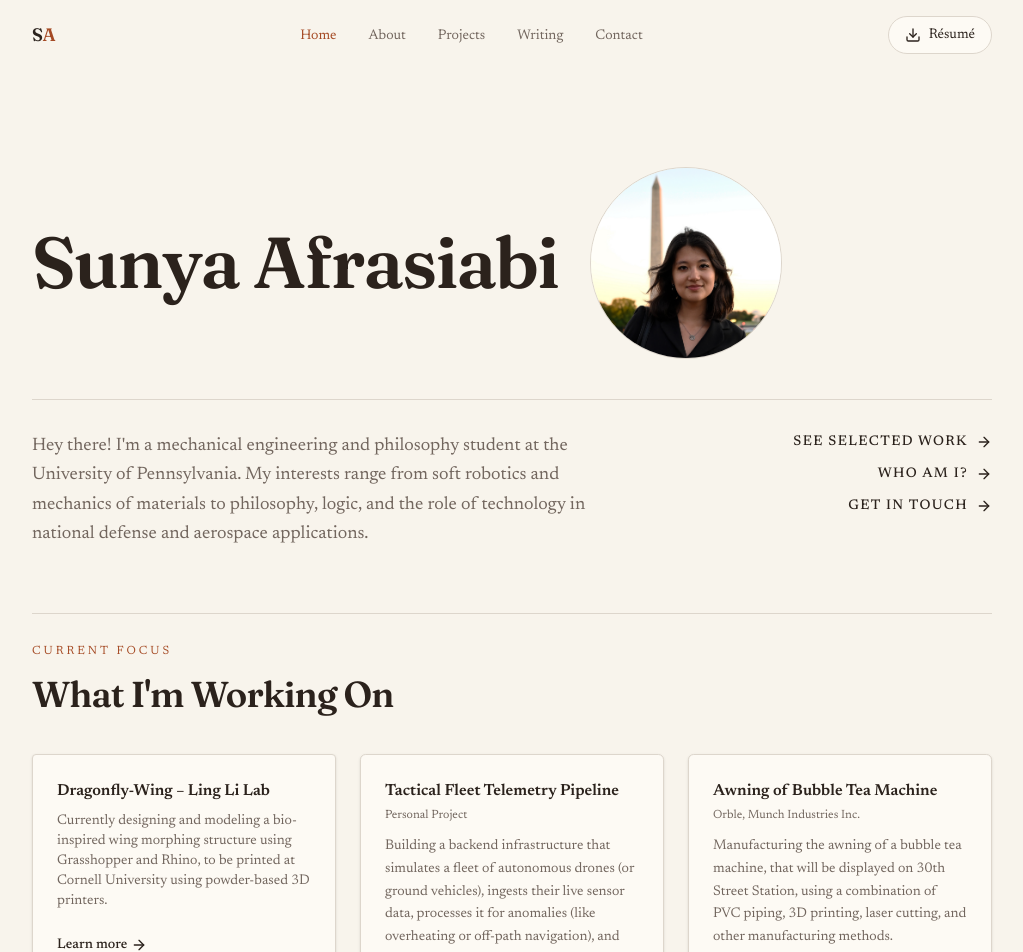
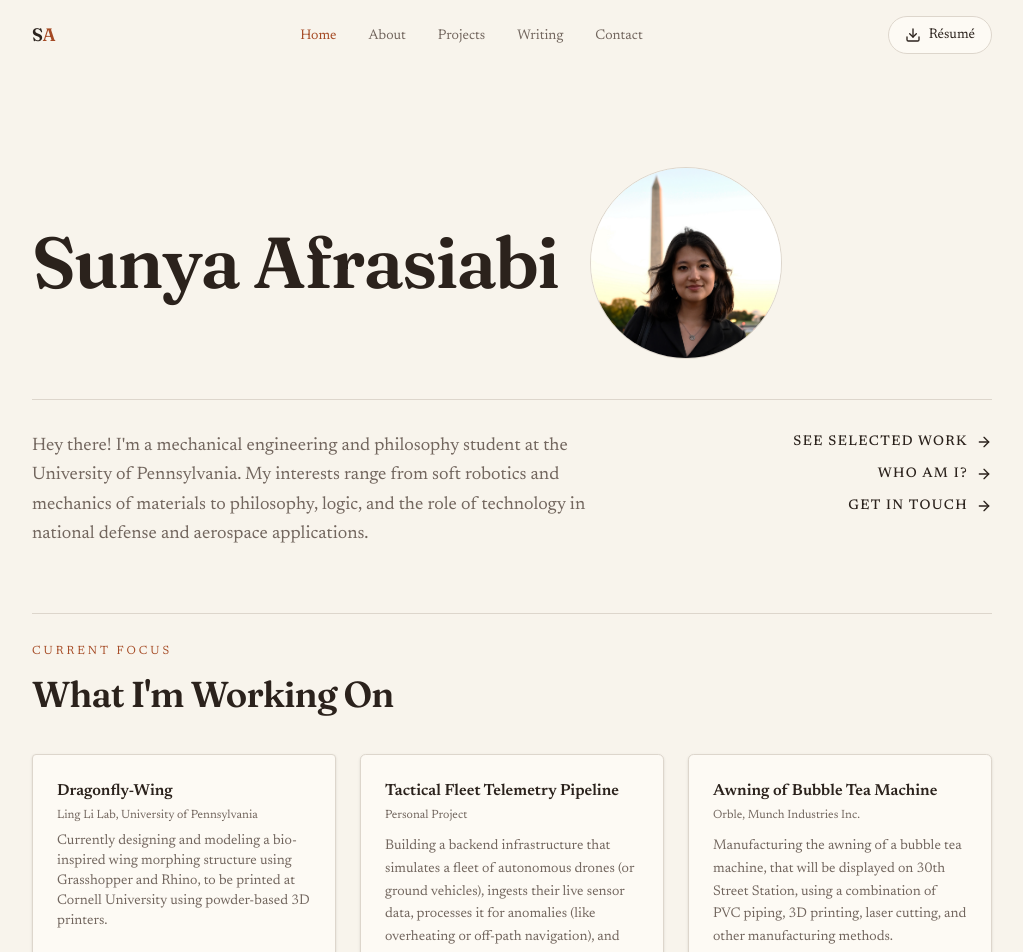
Before and after one commit to sunya-afrasiabi/sunya-afrasiabi-portfolio, a Next.js app: page / in a window 1280 px wide. Shown: the top 952 px of the page, without its empty margins (128-1151 px from the left). Built offline with nearby package versions, Linux system fonts and the light colour scheme.

Commit message:
Modify project title and add lab affiliation
Updated project title and added affiliation details.

```diff
--- a/app/page.tsx
+++ b/app/page.tsx
@@ -85,8 +85,11 @@ export default function HomePage() {
           <div className="flex h-full flex-col rounded-lg border border-border bg-card p-6 text-card-foreground shadow-sm">
             <div>
               <h3 className="font-semibold text-foreground">
-                Dragonfly-Wing – Ling Li Lab
+                Dragonfly-Wing
               </h3>
+              <p className="mt-1 font-sans text-xs text-muted-foreground">
+                Ling Li Lab, University of Pennsylvania
+              </p>
               <p className="mt-2 text-sm text-muted-foreground">
                 Currently designing and modeling a bio-inspired wing morphing
                 structure using Grasshopper and Rhino, to be printed at Cornell
```
